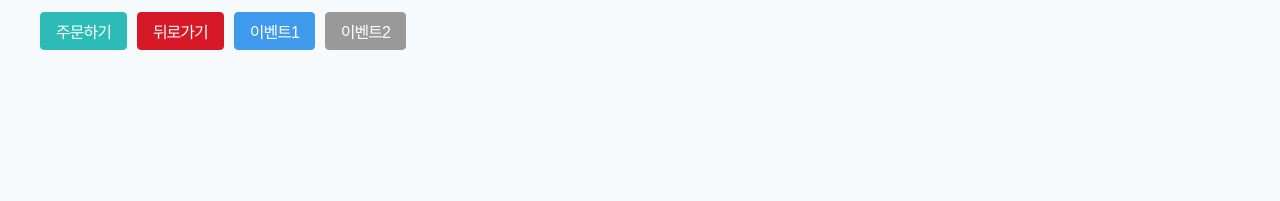
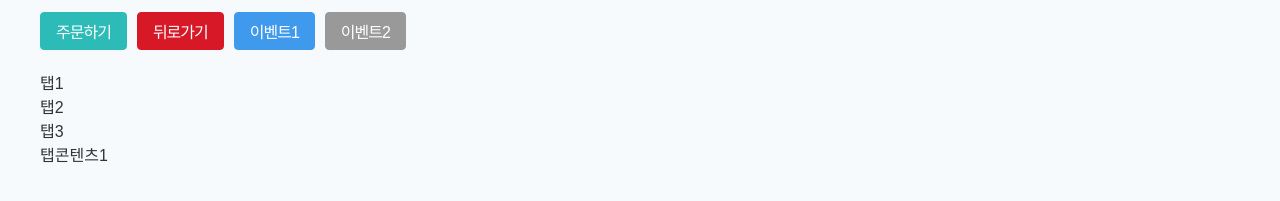
Before and after one commit to DongJae-Fn-Ing/react-fe, a React (Create React App) app: page /ShopPage/shopPageDetail/1 in a window 1280 px wide. Shown: the part 989-1190 px from the top of the page. Before the commit the page ends 1079 px from the top, so only its background shows below. Built offline with nearby package versions, Linux system fonts and the light colour scheme; a web font is replaced by a local one.

Commit message:
탭 기능 구현 및 삼항연산자 말고 if문 사용

```diff
--- /dev/null
+++ b/src/pages/shopPageDetail/data.js
@@ -0,0 +1,7 @@
+let data = [
+  { id: 0, tabName: "탭1" },
+  { id: 1, tabName: "탭2" },
+  { id: 2, tabName: "탭3" },
+];
+
+export default data;
--- a/src/pages/shopPageDetail/index.js
+++ b/src/pages/shopPageDetail/index.js
@@ -2,9 +2,11 @@ import React, { useEffect, useState } from "react";
 import { useNavigate, Outlet, useParams } from "react-router-dom";
 import Button from "../../components/common/button/button";
 import Styled from "./styled";
+import Data from "./data";
 
 function ShopPageDetail({ shopData }) {
   const [alertState, SetAlertState] = useState(true);
+  const [tabState, setTabState] = useState(0);
 
   let goPage = useNavigate();
   let { id } = useParams();
@@ -26,10 +28,23 @@ function ShopPageDetail({ shopData }) {
     };
   }, [alertState]);
 
-  /* 숙제   <input> 하나 만들고 거기에 유저가 숫자 말고 다른걸 입력하면
-"그러지마세요"라는 안내메세지를 출력해봅시다.
-굳이 그럴 필요는 없겠지만 오늘 배운 useEffect 써보는게 어떨까요.
-(팁) 모르는건 검색해봐야합니다. */
+  /* 탭 */
+  const tabChange = (data, key) => {
+    setTabState(key);
+  };
+
+  function TabCon({ tabState }) {
+    /* if문으로 탭짜기 */
+    if (tabState === 0) {
+      return <div>탭콘텐츠1</div>;
+    } else if (tabState === 1) {
+      return <div>탭콘텐츠2</div>;
+    } else if (tabState === 2) {
+      return <div>탭콘텐츠3</div>;
+    } else if (tabState === 3) {
+      return <div>탭콘텐츠4</div>;
+    }
+  }
 
   return (
     <Styled className="content">
@@ -80,8 +95,24 @@ function ShopPageDetail({ shopData }) {
           이벤트2
         </Button>
       </div>
-
       <Outlet></Outlet>
+      <div className="detail-tab">
+        <ul className="detail-tab-header">
+          {Data.map((data, key) => {
+            return (
+              <li className="tab-name" key={key}>
+                <button
+                  type="button"
+                  onClick={(key) => tabChange(data, data.id)}
+                >
+                  {data.tabName}
+                </button>
+              </li>
+            );
+          })}
+        </ul>
+        <TabCon tabState={tabState} />
+      </div>
     </Styled>
   );
 }
--- a/src/pages/shopPageDetail/styled.js
+++ b/src/pages/shopPageDetail/styled.js
@@ -38,6 +38,10 @@ const Styled = styled.div`
       }
     }
   }
+
+  .detail-tab {
+    margin-top: 20px;
+  }
 `;
 
 export default Styled;
```
